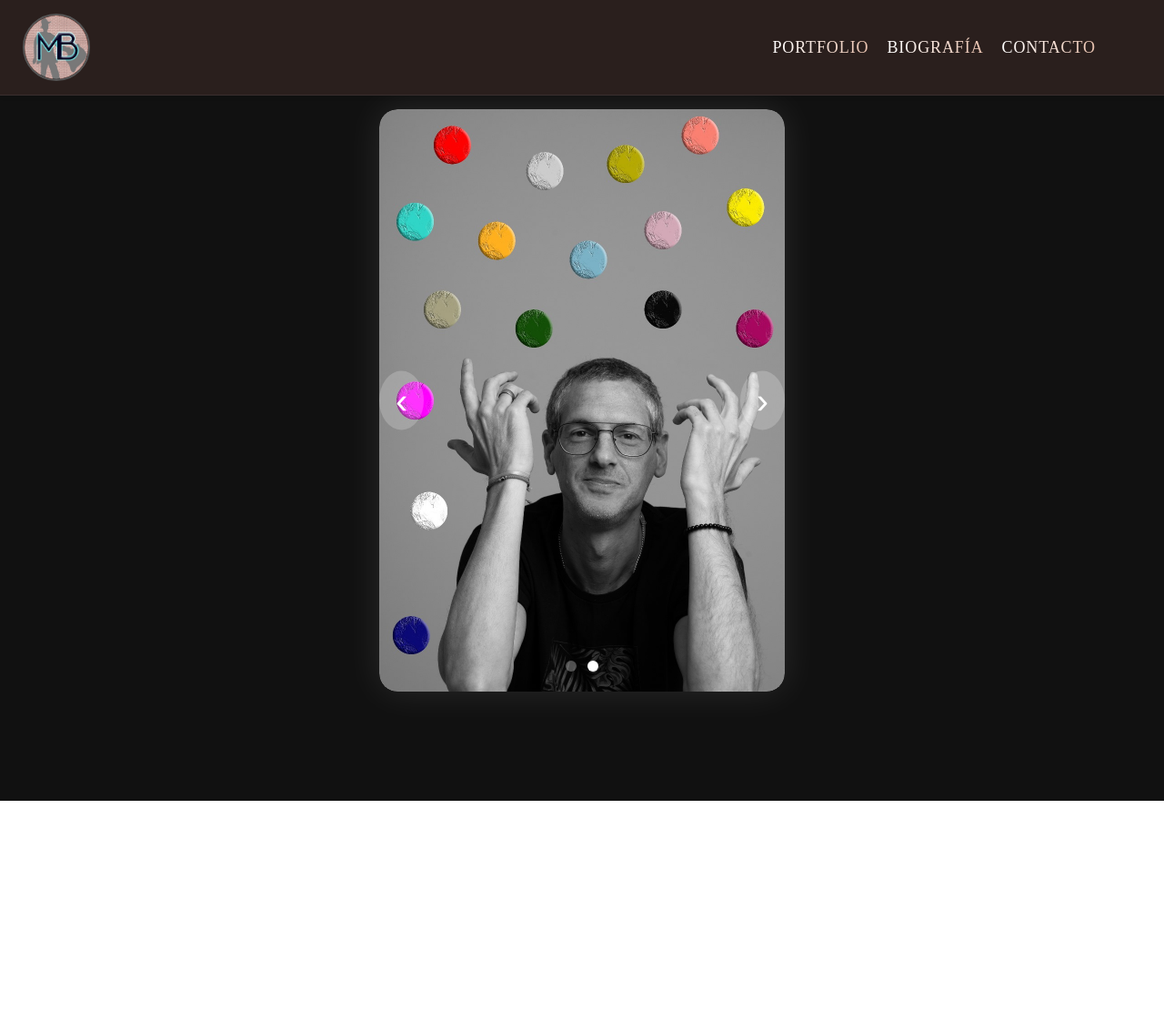
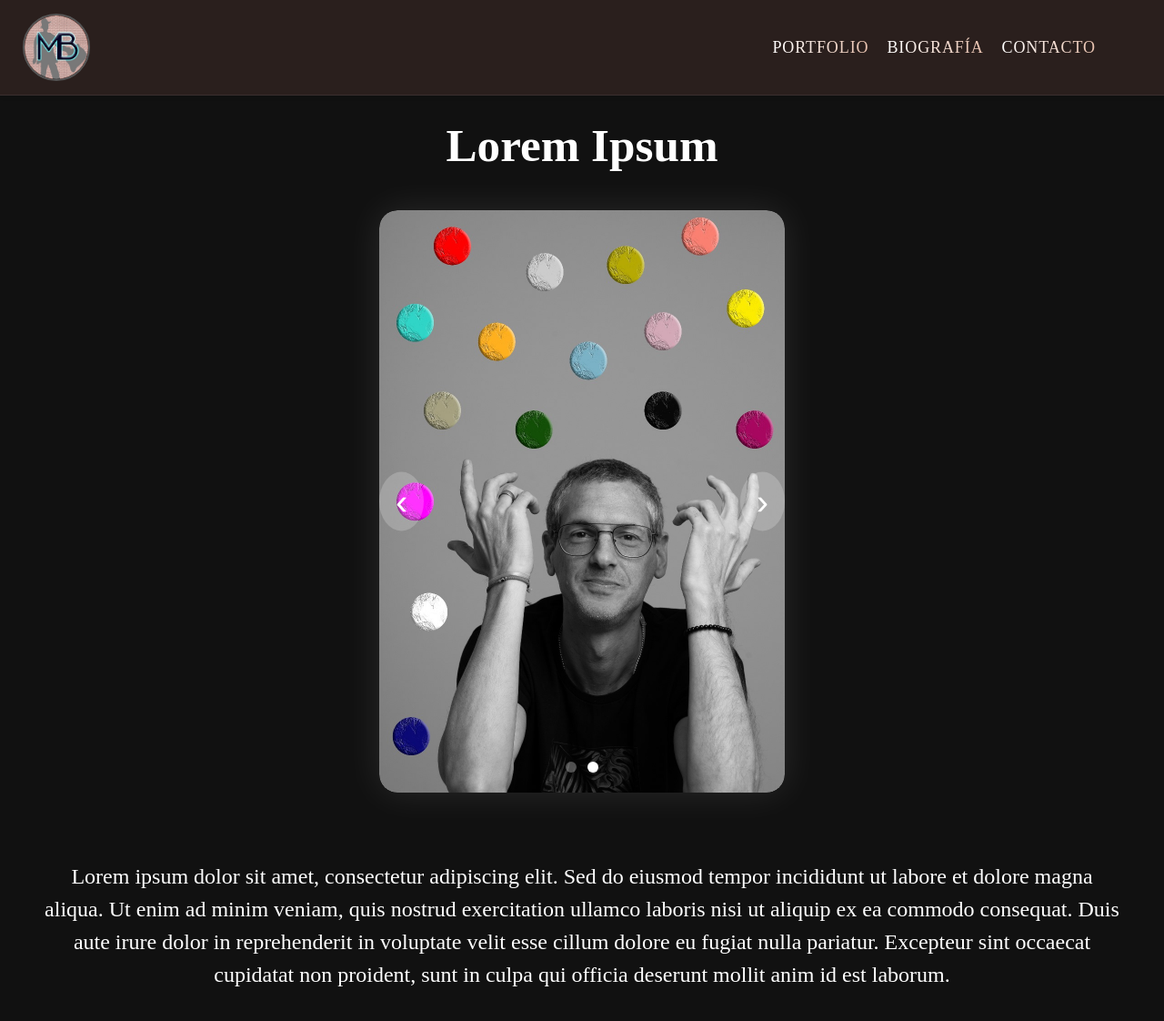
Before and after one commit to ibrian91/portfolio_artista_visual, a React (Vite) app in the folder frontend/: page /biografia in a window 1280 px wide. Shown: the top 1122 px of the page at 91% size. Before the commit the page ends 880 px from the top, so only its background shows below. Built offline with nearby package versions, Linux system fonts and the light colour scheme.

Commit message:
refactor images and tittle and description biography

```diff
--- a/frontend/src/pages/About/About.css
+++ b/frontend/src/pages/About/About.css
@@ -9,6 +9,7 @@
   min-height: 100vh;
   display: flex;
   justify-content: center;
+  flex-direction: column;
   align-items: center;
   padding: 40px 20px;
 }
@@ -95,6 +96,21 @@
   background-color: white;
 }
 
+.slideshow-tittle{
+  font-family: 'Cooper Black', serif;
+  padding-top: 50px;
+  color: #ffffff;
+}
+
+.slideshow-text{
+  font-family: 'Cooper Black', serif;
+  color: #ffffff;
+  font-size: 1.5rem;
+  text-align: center;
+  margin-top: 20px;
+  margin: 50px 25px 50px 25px;
+}
+
 /* Responsive */
 @media (max-width: 768px) {
   .slide img {
--- a/frontend/src/pages/About/About.jsx
+++ b/frontend/src/pages/About/About.jsx
@@ -25,6 +25,10 @@
 
   return (
     <section className="slideshow-section">
+      <div className="slideshow-tittle">
+        <h1>Lorem Ipsum
+        </h1>
+      </div>
         <div className="slideshow-container">
           {images.map((img, index) => (
             <div
@@ -48,6 +52,12 @@
             ))}
           </div>
         </div>
+      <div className="slideshow-text">
+        <p>
+          Lorem ipsum dolor sit amet, consectetur adipiscing elit. Sed do eiusmod tempor incididunt ut labore et dolore magna aliqua. Ut enim ad minim veniam, quis nostrud exercitation ullamco laboris nisi ut aliquip ex ea commodo consequat. Duis aute irure dolor in reprehenderit in voluptate velit esse cillum dolore eu fugiat nulla pariatur. Excepteur sint occaecat cupidatat non proident, sunt in culpa qui officia deserunt mollit anim id est laborum.
+        </p>
+
+      </div>
     </section>
   );
 };
```
Lines whose indentation alone changed are shown as unchanged.
